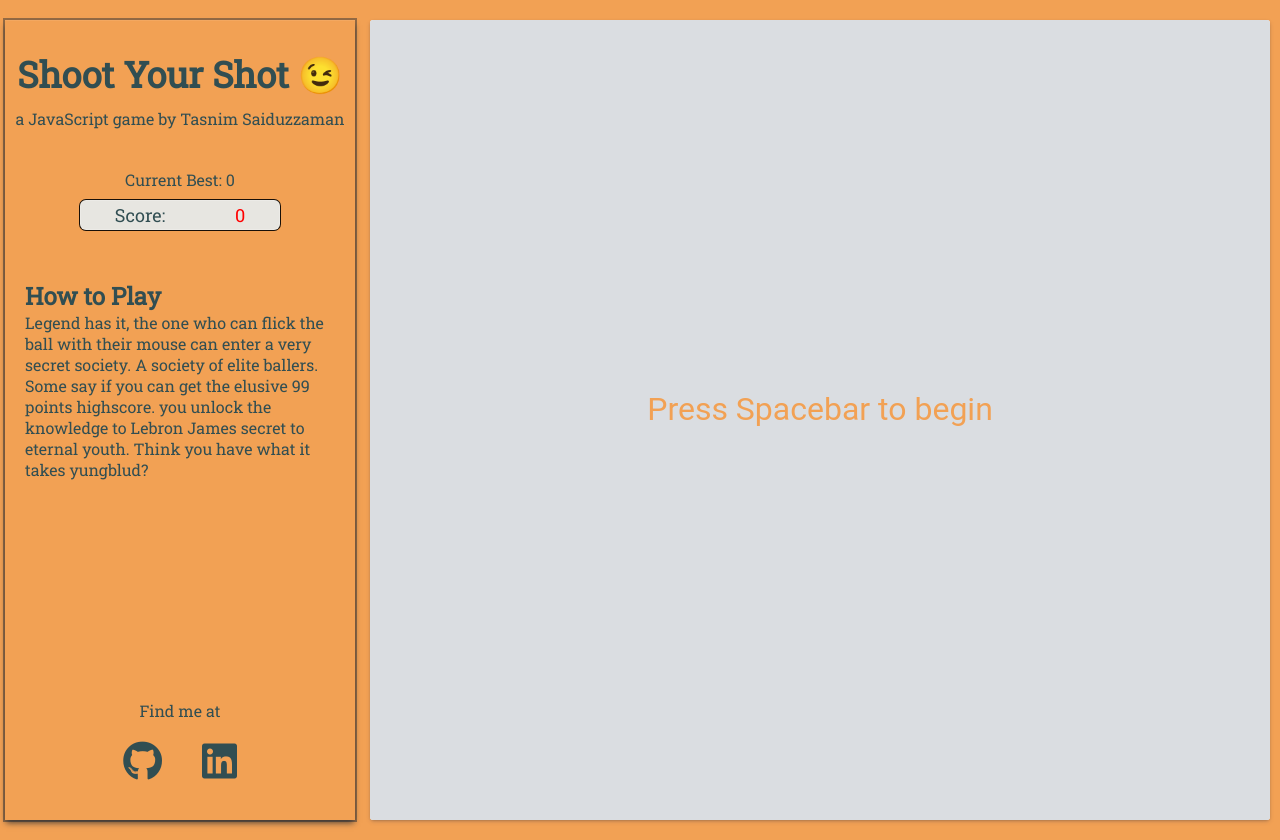
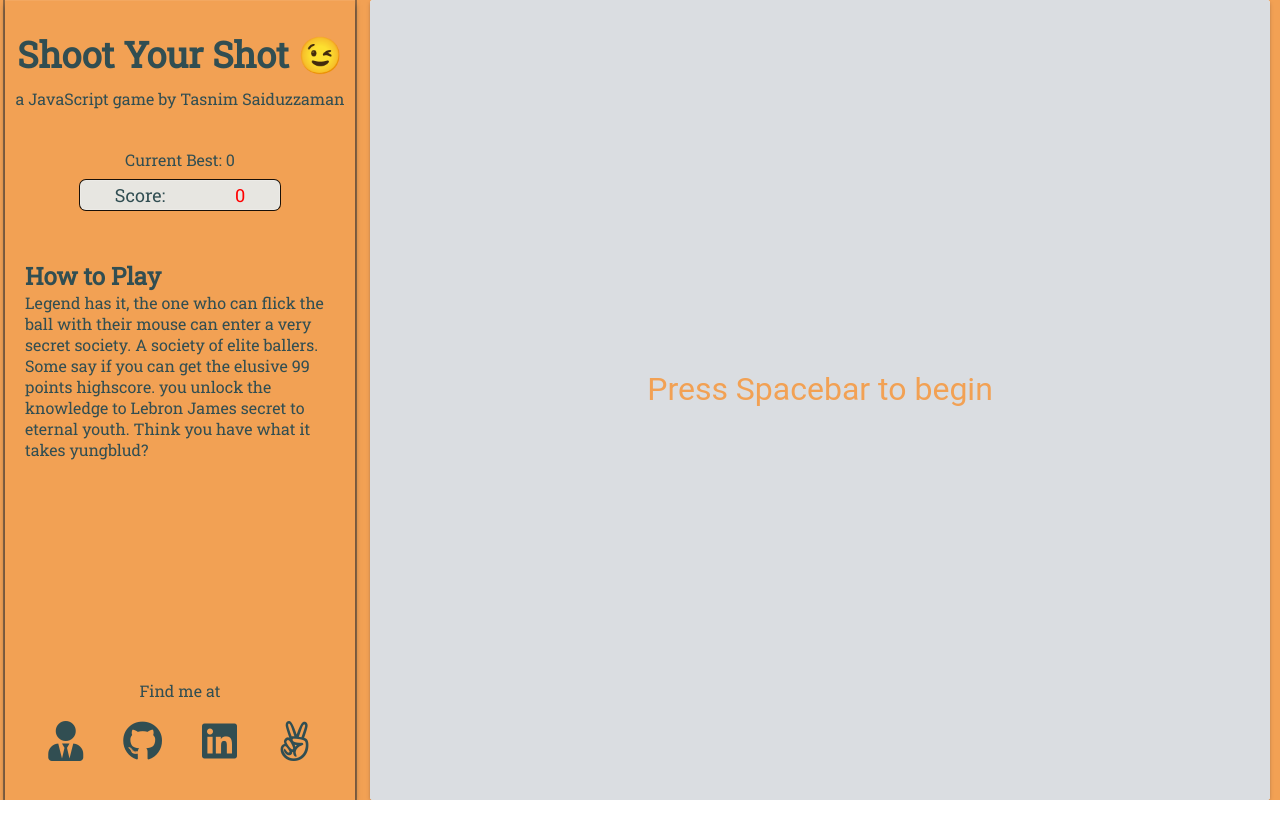
Before and after one commit to tasnim-s/ShootYourShot, a website built with webpack: page index.html in a window 1280 px wide. After the commit the page ends 800 px from the top, so only its background shows below. Built offline with Linux system fonts and the light colour scheme.

Commit message:
added links changed scrolling

```diff
--- a/index.html
+++ b/index.html
@@ -24,8 +24,13 @@
         <div class="howtoplay"><h2>How to Play</h2><p>Legend has it, the one who can flick the ball with their mouse can enter a very secret society. A society of elite ballers. Some say if you can get the elusive 99 points highscore. you unlock the knowledge to Lebron James secret to eternal youth. Think you have what it takes yungblud?</p></div>
         <div class="about-me">Find me at</div>
         <div class="socials">
-            <a href="https://github.com/tasnim-s"><i class="fab fa-github"></i></a>
-            <a href="https://www.linkedin.com/in/tasnim-s/"><i class="fab fa-linkedin"></i></a>
+            <a class="social-link" href="http://tasnimsaiduzzaman.com/" target="_blank" rel="noopener noreferrer"><i class="fas fa-user-tie"></i></a>
+            <a class="social-link" href="https://github.com/tasnim-s" target="_blank" rel="noopener noreferrer"><i
+                    class="fab fa-github"></i></a>
+            <a class="social-link" href="https://www.linkedin.com/in/tasnim-s/" target="_blank" rel="noopener noreferrer"><i
+                    class="fab fa-linkedin"></i></a>
+            <a class="social-link" href="https://angel.co/u/tasnim-saiduzzaman" target="_blank" rel="noopener noreferrer"><i
+                    class="fab fa-angellist"></i></a>
         </div>
         <img id="ballImg" src="./src/images/ball.png" alt="ball">
         <audio id="missNoise" src="./src/sounds/miss.mp3"></audio>
--- a/src/styles/index.scss
+++ b/src/styles/index.scss
@@ -1,6 +1,8 @@
 @import "./reset.scss";
 
 .body {
+    height: 100vh;
+    width: 100vw;
     display: flex;
     justify-content: center;
     align-items: center;
```
Also changed, not shown: dist/main.css, dist/main.js, 2 other files.
